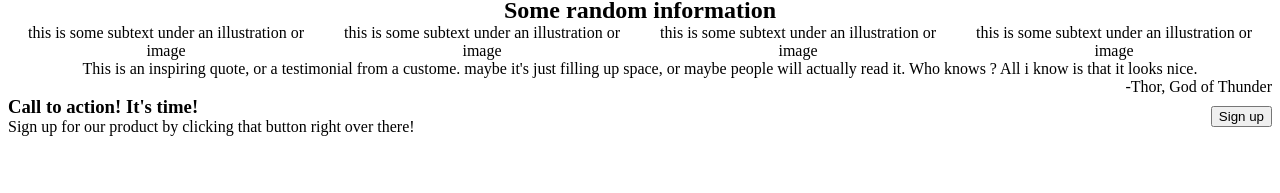
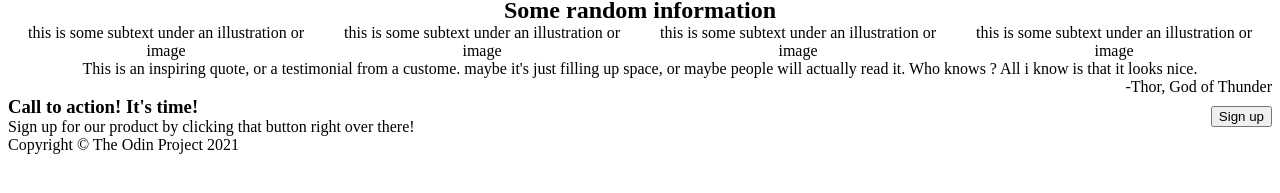
Before and after one commit to louis-esco/top-landing-page, a plain HTML site: page index.html in a window 1280 px wide. Shown: the part 95-288 px from the top of the page. Drawn offline with Linux system fonts and the light colour scheme.

Commit message:
Adds content for footer

```diff
--- a/index.html
+++ b/index.html
@@ -73,7 +73,7 @@
     </section>
 
     <footer>
-
+        <p>Copyright &#169; The Odin Project 2021</p>
     </footer>
 
 </body>
```
